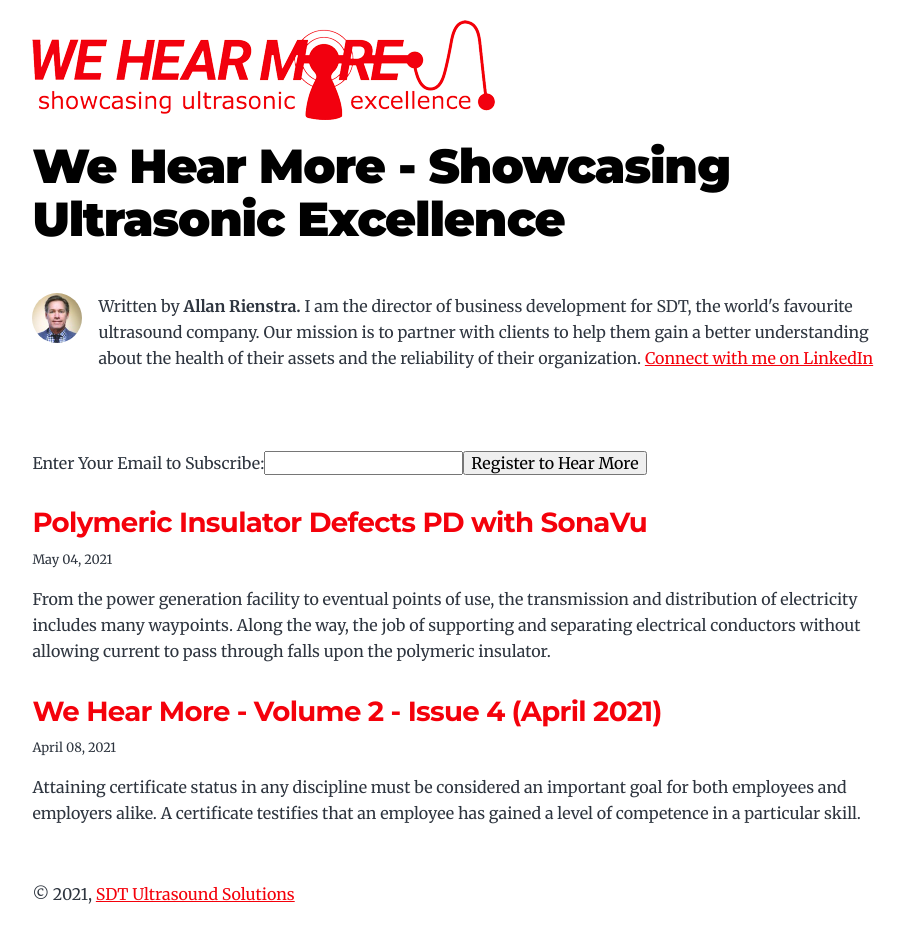
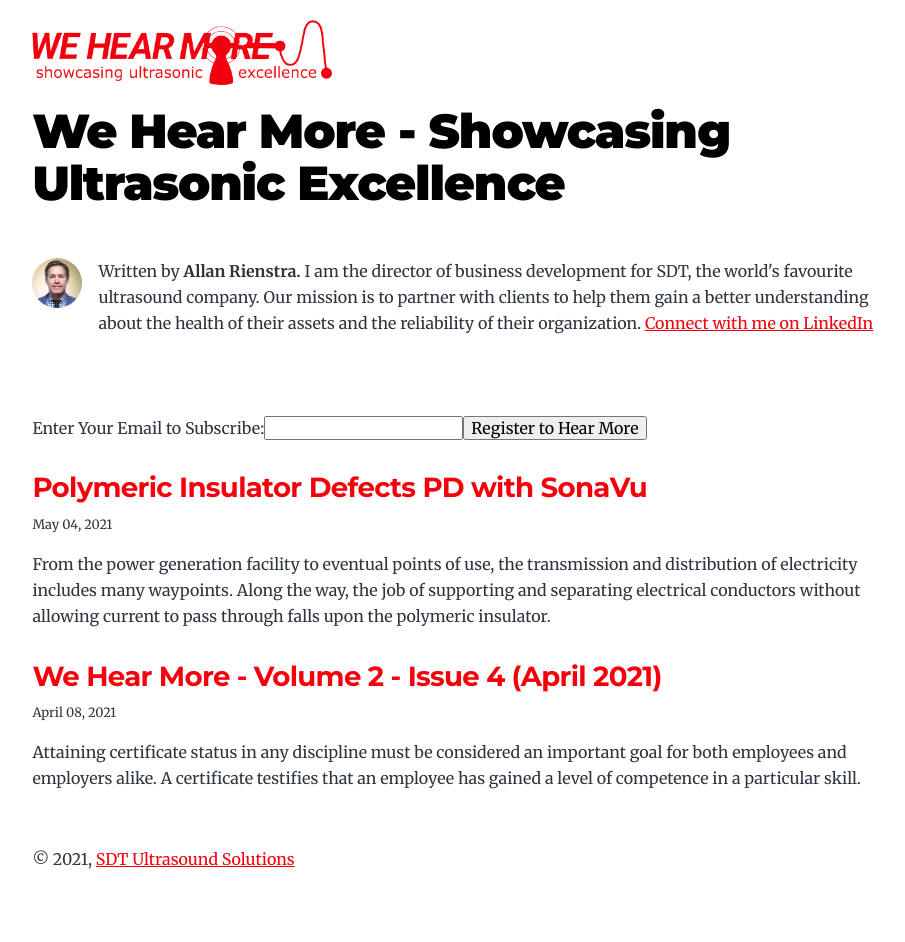
Before and after one commit to SDT-North-America-Inc/wehearmoreweb, a Gatsby site: page / in a window 1280 px wide. Shown: the whole page, without its empty margins (175-1080 px from the left). After the commit the page ends 918 px from the top, so only its background shows below. Built offline with nearby package versions, Linux system fonts and the light colour scheme; Gatsby itself is replaced by a stand-in of ours.

```diff
--- a/src/components/layout.js
+++ b/src/components/layout.js
@@ -33,7 +33,7 @@
         layout="fixed"
         formats={["AUTO", "WEBP", "AVIF"]}
         src="../images/wehearmore_logo.png"
-        height={100}
+        width={300}
         quality={95}
         alt="We Hear More - Showcasing Ultrasonic Excellence"
       />
```
